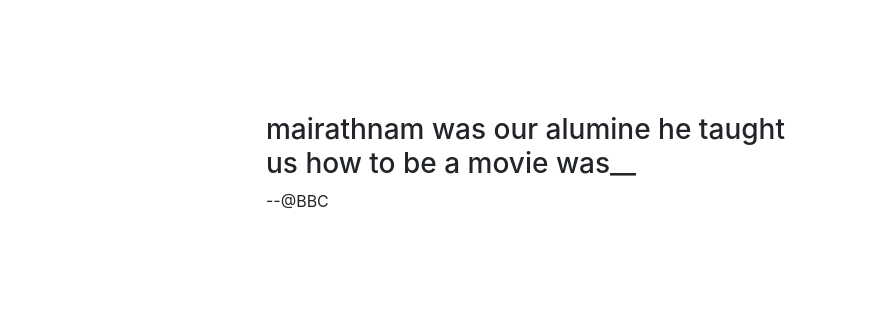
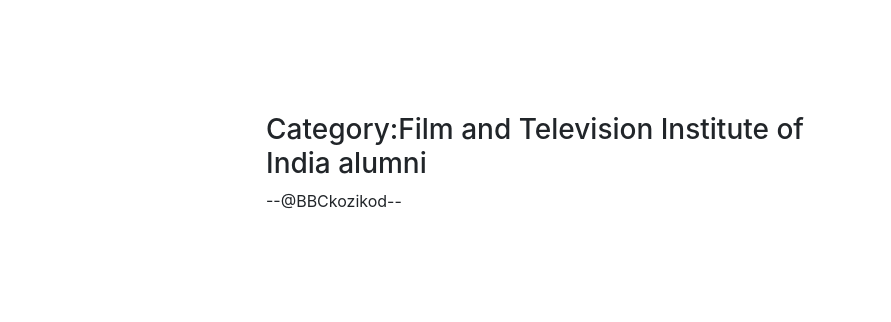
Before and after one commit to Kirankdas123/sampleone, a plain HTML site: page index.html in a window 1280 px wide. Shown: the part 107-429 px from the top of the page, 389-1280 px from the left. Drawn offline with nearby package versions, Linux system fonts and the light colour scheme.

Commit message:
Update index.html

```diff
--- a/index.html
+++ b/index.html
@@ -52,9 +52,9 @@
         </div>
         <div class="col-md-6">
           <blockquote class="bockquote">
-          <h3>mairathnam was our alumine he taught us how to be a movie was__ </h3>
+          <h3>Category:Film and Television Institute of India alumni </h3>
           <footer>
-            --@BBC
+            --@BBCkozikod--
           </footer>
         </blockquote>
 
@@ -109,7 +109,7 @@
       <div class="col-md-4">
 
           <div class="card" style="width: 18rem;">
-            <img class="card-img-top" src="https://instagram.fcok6-1.fna.fbcdn.net/v/t51.2885-15/321196032_833415627946329_9207276363695687034_n.webp?stp=dst-jpg_e35_p720x720&_nc_ht=instagram.fcok6-1.fna.fbcdn.net&_nc_cat=109&_nc_ohc=eQzW434to7AAX-kZx-M&edm=AJ9x6zYBAAAA&ccb=7-5&ig_cache_key=MzAwMDA2NDYyOTIwMTE2MTI3Mw%3D%3D.2-ccb7-5&oh=00_AfAat0Yfzq-LWx61Xcyr9-ka9WiMWhRe0bQS3eUTf8U6nA&oe=63ADCE3C&_nc_sid=cff2a4" alt="Card image cap">
+            <img class="card-img-top" src="https://instagram.fcok6-1.fna.fbcdn.net/v/t51.2885…9WiMWhRe0bQS3eUTf8U6nA&oe=63ADCE3C&_nc_sid=cff2a4" alt="Card image cap">
             <div class="card-body">
               <h5 class="card-title">Lijo Jose Pellissery
                 </h5>
```
